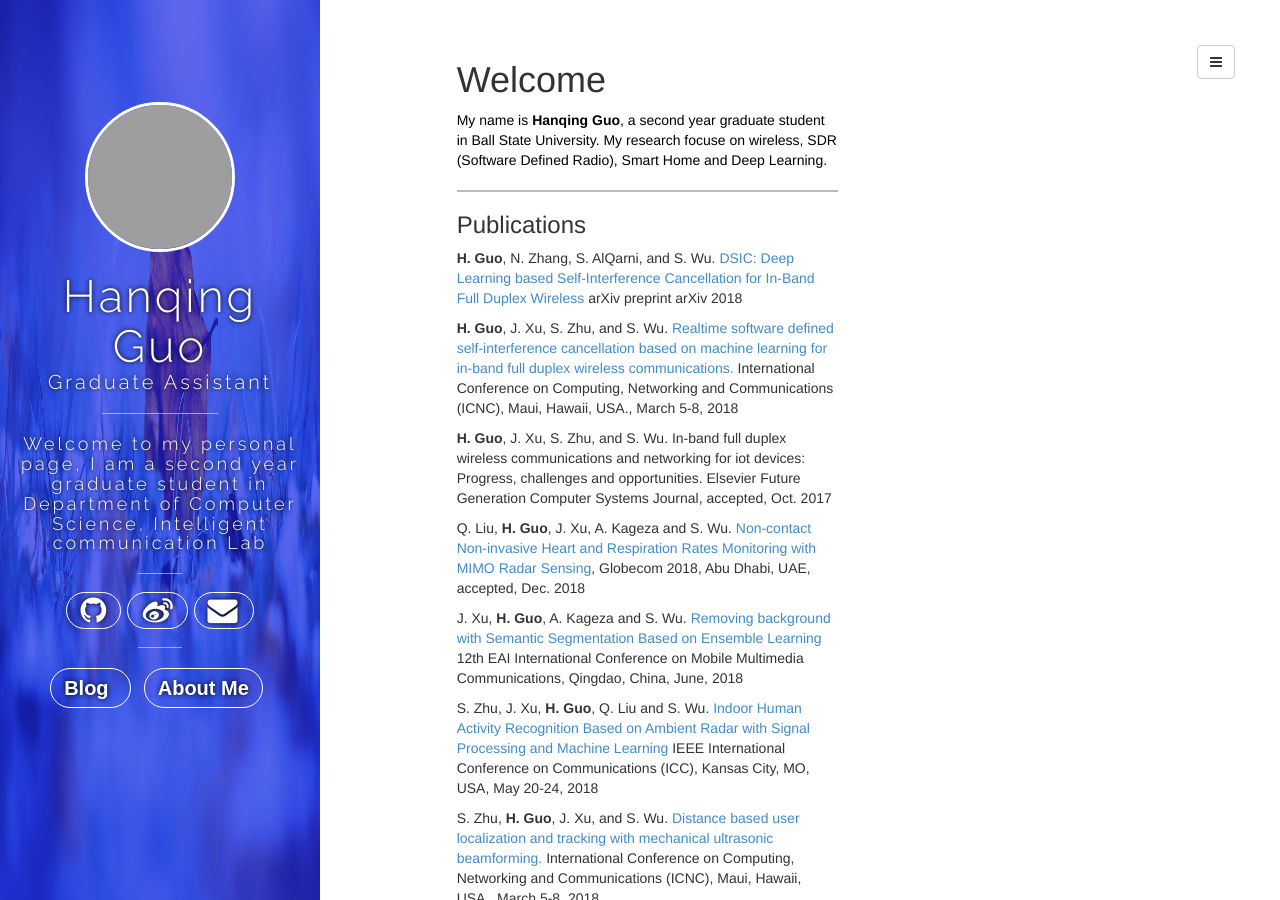
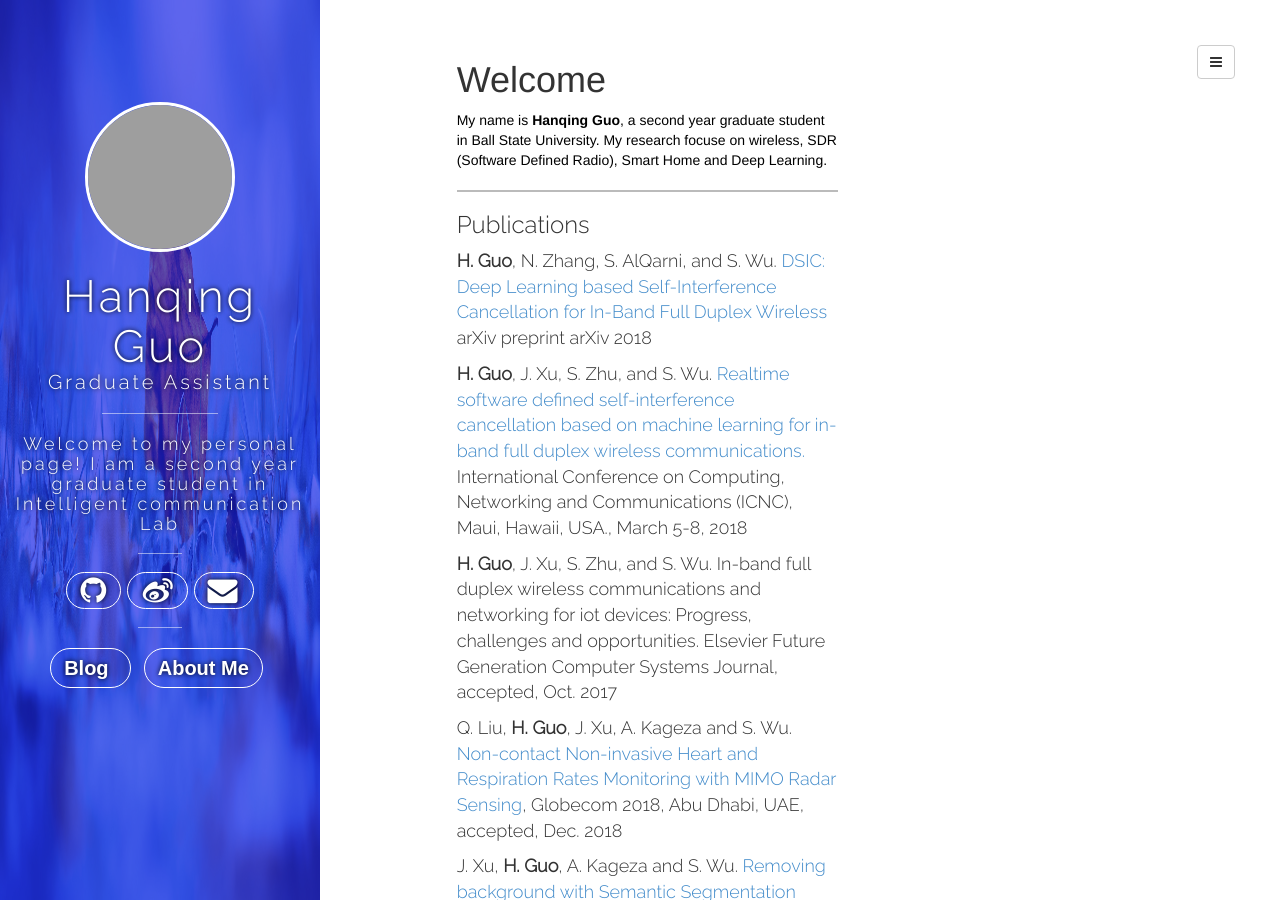
Before and after one commit to hanqingguo/hanqingguo.github.io, a Jekyll site: the page built from index.html, in a window 1280 px wide and 900 px high. Built offline with Jekyll 4.4.1, drawn with Linux system fonts in a browser that asks for light colours; nearby versions of some CDN libraries; comment, search, counter and statistics services are not loaded; grey boxes are pictures that could not be loaded.

Commit message:
larger font

```diff
--- a/_config.yml
+++ b/_config.yml
@@ -27,5 +27,5 @@
   email: hguo@bsu.edu
   github: hanqingguo
   weibo: hanqingguo666
-  bio: "Welcome to my personal page, I am a second year graduate student in Department of Computer Science, Intelligent communication Lab "
+  bio: "Welcome to my personal page! I am a second year graduate student in Intelligent communication Lab"
   uno-dbyll: https://raw.githubusercontent.com/meliodus/uno-dbyll/gh-pages/uno-dbyll.png
--- a/assets/resources/bootstrap/config.json
+++ b/assets/resources/bootstrap/config.json
@@ -18,7 +18,7 @@
     "@font-family-serif": "Georgia, \"Times New Roman\", Times, serif",
     "@font-family-monospace": "Menlo, Monaco, Consolas, \"Courier New\", monospace",
     "@font-family-base": "@font-family-sans-serif",
-    "@font-size-base": "14px",
+    "@font-size-base": "18px",
     "@font-size-large": "ceil((@font-size-base * 1.25))",
     "@font-size-small": "ceil((@font-size-base * 0.85))",
     "@font-size-h1": "floor((@font-size-base * 2.6))",
--- a/index.html
+++ b/index.html
@@ -17,7 +17,7 @@
 <hr style="border: 1.5px solid #bbbbbb;"/>
 <div class="intro">
 
-    <div>
+    <div style="font-family: 'Raleway', sans-serif;font-size:large">
         <h3>Publications</h3>
         <p>
         <b>H. Guo</b>, N. Zhang, S. AlQarni, and S. Wu.  <a href="https://arxiv.org/submit/2458214/view">
```
